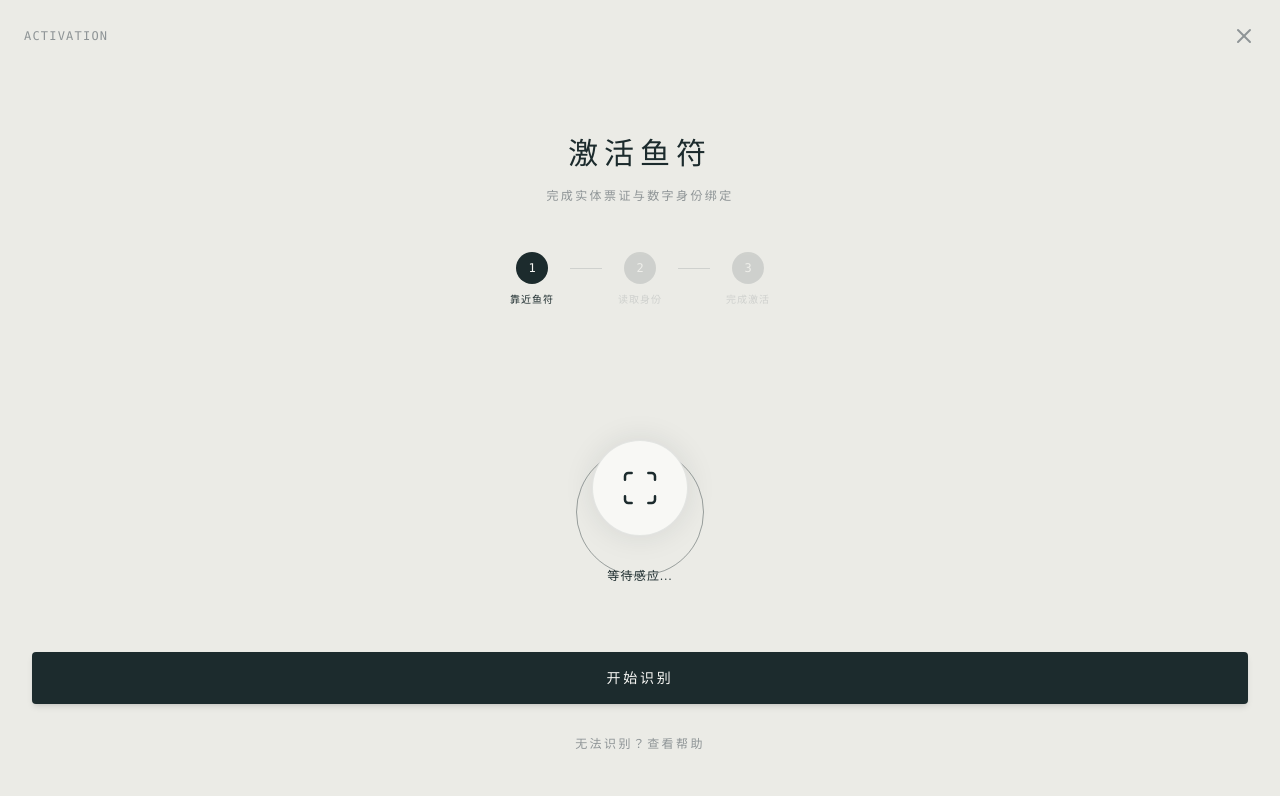
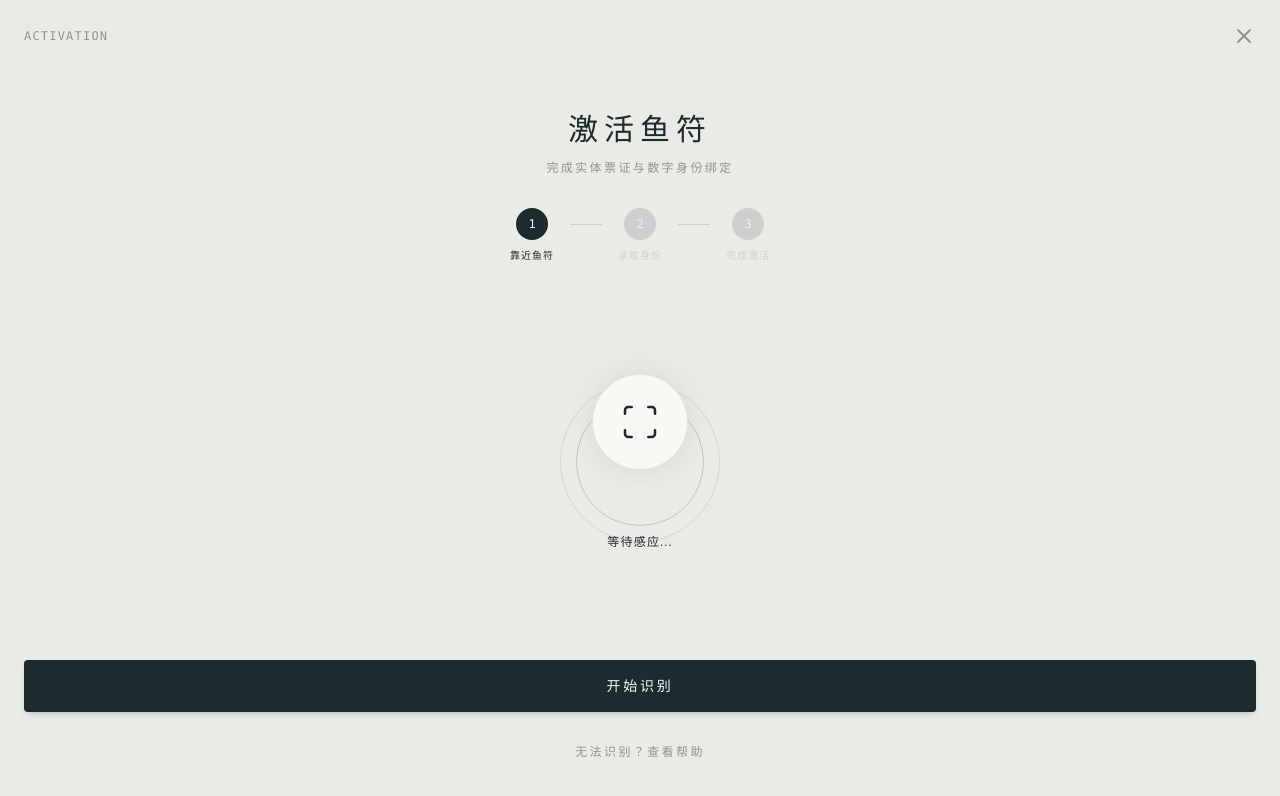
Before and after one commit to 3345452388/CAHT, a React (Vite) app: page / in a window 1280 px wide. Shown: the top 796 px of the page. Built offline with nearby package versions, Linux system fonts and the light colour scheme.

Commit message:
feat(ui): Adjust activation step padding and spacing
Refine the visual layout of the "Activate Fish Talisman" screen by adjusting padding, margins, and gap sizes. This enhances readability and provides a more polished user experience during the initial activation process.

```diff
--- a/src/App.tsx
+++ b/src/App.tsx
@@ -563,13 +563,13 @@ const ActivationFlow = ({ onClose, onComplete }: { onClose: () => void, onComple
       </div>
 
       {step === 1 && (
-        <div className="flex-1 flex flex-col p-8">
-          <div className="text-center mb-12 mt-8">
-            <h2 className="font-serif text-3xl text-cyan-blue mb-4 tracking-[0.2em]">激活鱼符</h2>
+        <div className="flex-1 flex flex-col p-6">
+          <div className="text-center mb-8 mt-4">
+            <h2 className="font-serif text-3xl text-cyan-blue mb-3 tracking-[0.2em]">激活鱼符</h2>
             <p className="text-silver-gray text-xs tracking-[0.2em] uppercase font-mono">完成实体票证与数字身份绑定</p>
           </div>
 
-          <div className="flex justify-center gap-4 mb-16">
+          <div className="flex justify-center gap-4 mb-8">
             <div className="flex flex-col items-center gap-2">
               <div className="w-8 h-8 rounded-full bg-cyan-blue text-mutton-white flex items-center justify-center text-xs font-mono">1</div>
               <span className="text-[10px] text-cyan-blue tracking-widest">靠近鱼符</span>
@@ -586,15 +586,16 @@ const ActivationFlow = ({ onClose, onComplete }: { onClose: () => void, onComple
             </div>
           </div>
 
-          <div className="flex-1 flex flex-col items-center justify-center relative">
+          <div className="flex-1 flex flex-col items-center justify-center relative min-h-[200px] mb-8">
             <div className="absolute inset-0 flex items-center justify-center pointer-events-none">
-              <div className="w-48 h-48 rounded-full border-[1px] border-cyan-blue/20 animate-ping" style={{ animationDuration: '3s' }}></div>
-              <div className="w-32 h-32 rounded-full border-[1px] border-cyan-blue/40 absolute"></div>
+              <div className="w-24 h-24 rounded-full border-[1px] border-cyan-blue/40 animate-ping" style={{ animationDuration: '3s' }}></div>
+              <div className="w-32 h-32 rounded-full border-[1px] border-cyan-blue/20 absolute"></div>
+              <div className="w-40 h-40 rounded-full border-[1px] border-cyan-blue/10 absolute"></div>
             </div>
             <div className="w-24 h-24 bg-mutton-white rounded-full shadow-[0_0_30px_rgba(28,43,45,0.1)] flex items-center justify-center relative z-10 border-[0.5px] border-silver-gray/20">
               <Scan className="w-10 h-10 text-cyan-blue" strokeWidth={1.5} />
             </div>
-            <p className="mt-8 text-xs text-cyan-blue tracking-widest font-serif relative z-10">等待感应...</p>
+            <p className="mt-16 text-xs text-cyan-blue tracking-widest font-serif relative z-10">等待感应...</p>
           </div>
 
           <div className="mt-auto space-y-4 relative z-20">
@@ -617,13 +618,13 @@ const ActivationFlow = ({ onClose, onComplete }: { onClose: () => void, onComple
       )}
 
       {step === 3 && (
-        <div className="flex-1 flex flex-col p-8">
-          <div className="text-center mb-12 mt-8">
-            <h2 className="font-serif text-3xl text-cyan-blue mb-4 tracking-[0.2em]">激活鱼符</h2>
+        <div className="flex-1 flex flex-col p-6">
+          <div className="text-center mb-8 mt-4">
+            <h2 className="font-serif text-3xl text-cyan-blue mb-3 tracking-[0.2em]">激活鱼符</h2>
             <p className="text-silver-gray text-xs tracking-[0.2em] uppercase font-mono">完成实体票证与数字身份绑定</p>
           </div>
 
-          <div className="flex justify-center gap-4 mb-12">
+          <div className="flex justify-center gap-4 mb-8">
             <div className="flex flex-col items-center gap-2 opacity-30">
               <div className="w-8 h-8 rounded-full bg-silver-gray text-mutton-white flex items-center justify-center text-xs font-mono">1</div>
               <span className="text-[10px] text-silver-gray tracking-widest">靠近鱼符</span>
@@ -640,7 +641,7 @@ const ActivationFlow = ({ onClose, onComplete }: { onClose: () => void, onComple
             </div>
           </div>
 
-          <div className="flex-1 flex flex-col items-center justify-center">
+          <div className="flex-1 flex flex-col items-center justify-center mb-8">
             <div className="w-20 h-20 bg-green-50 rounded-full flex items-center justify-center mb-6">
               <CheckCircle2 className="w-10 h-10 text-green-500" />
             </div>
```
